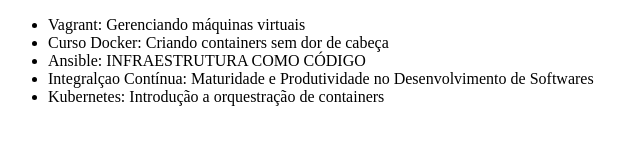
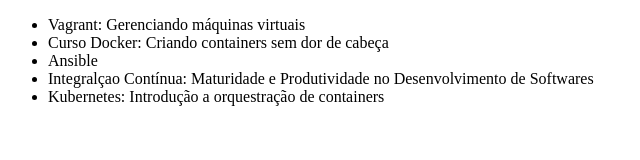
Before and after one commit to Debora-Mind/alura-git, a plain HTML site: page index.html in a window 1280 px wide. Shown: the whole page, without its empty margins (0-640 px from the left). Drawn offline with Linux system fonts and the light colour scheme.

Commit message:
Apagando mensagem Ansiable

```diff
--- a/index.html
+++ b/index.html
@@ -8,7 +8,7 @@
 	<ul>
 		<li>Vagrant: Gerenciando máquinas virtuais</li>
 		<li>Curso Docker: Criando containers sem dor de cabeça</li>
-		<li>Ansible: INFRAESTRUTURA COMO CÓDIGO</li>
+		<li>Ansible</li>
 		<li>Integralçao Contínua: Maturidade e Produtividade no Desenvolvimento de Softwares</li>
 		<li>Kubernetes: Introdução a orquestração de containers</li>
 	</ul>
```
